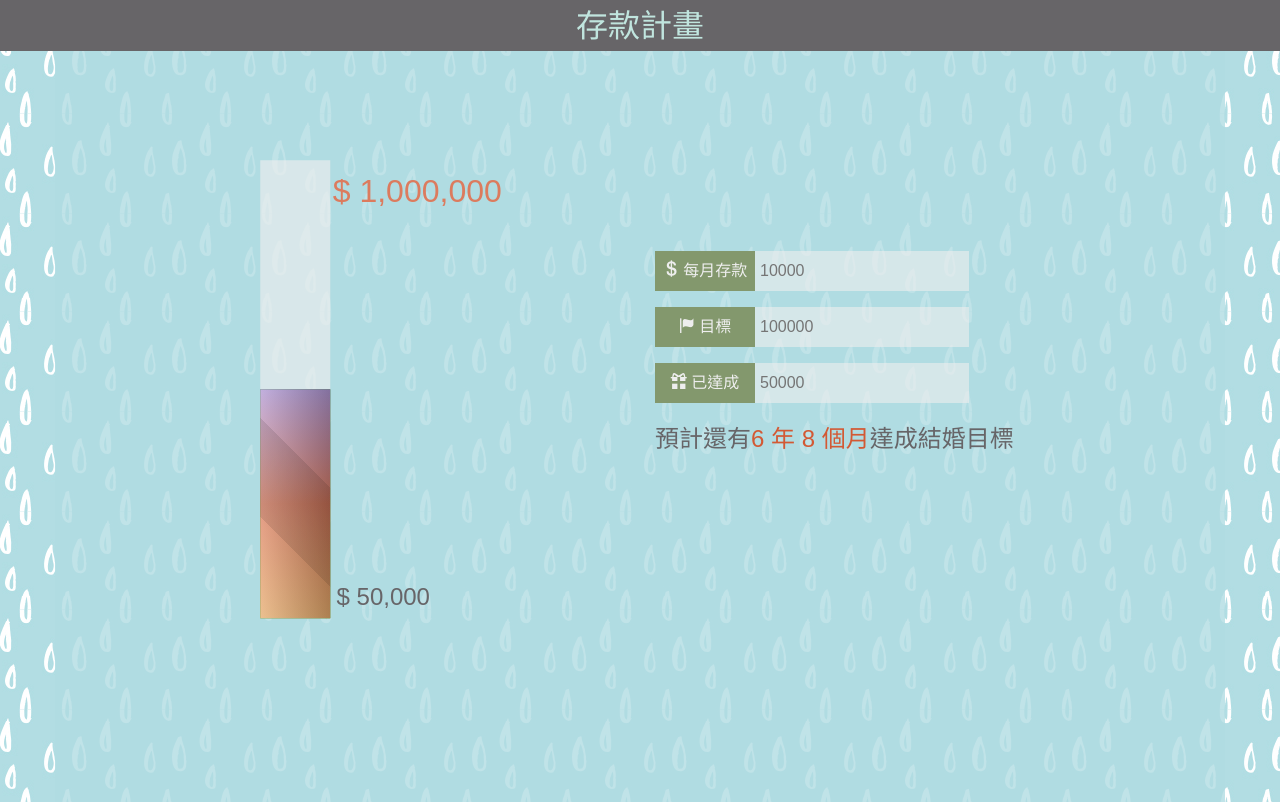
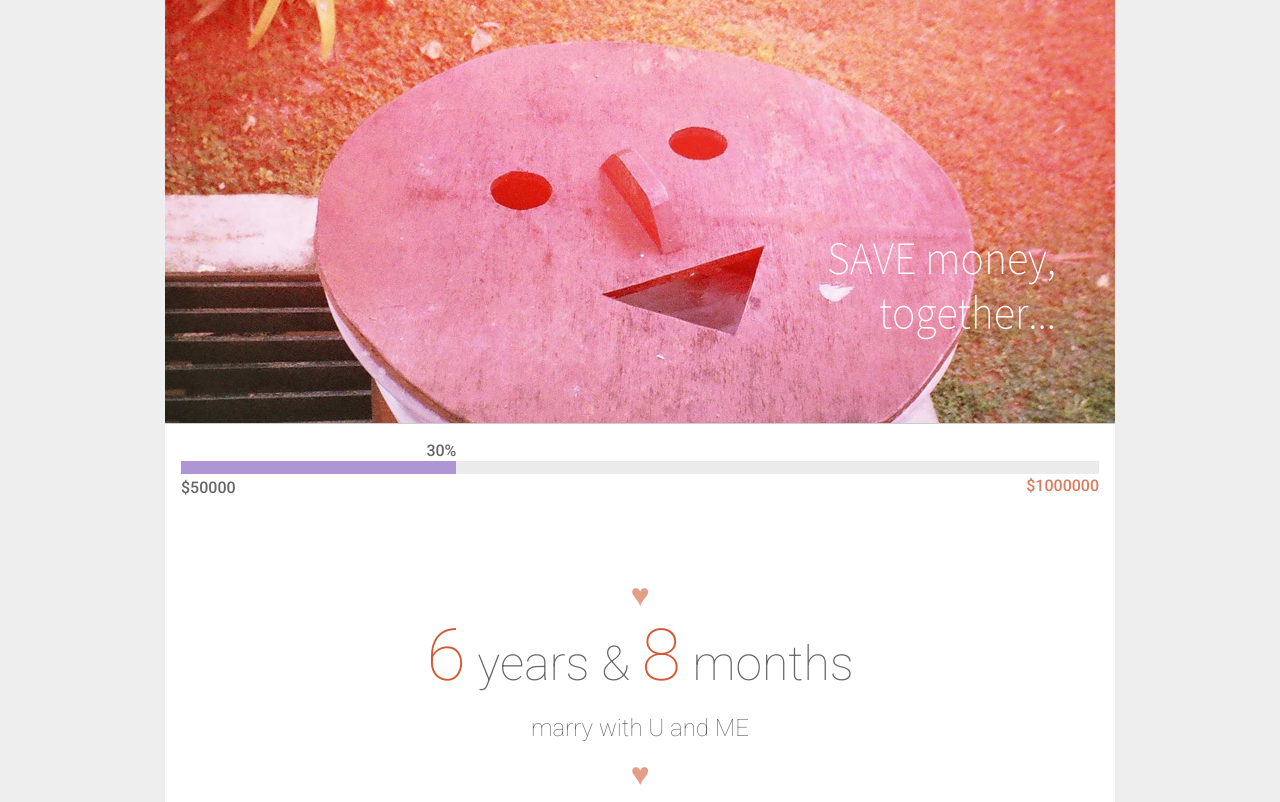
Before and after one commit to mArchiver/saving, a website: page demo/index.html in a window 1280 px wide. Shown: the top 802 px of the page. Drawn offline with Linux system fonts and the light colour scheme.

Commit message:
調整樣式

```diff
--- a/demo/index.html
+++ b/demo/index.html
@@ -7,16 +7,32 @@
 	<link rel="stylesheet" href="css/style.css">
 </head>
 <body>
-	<div class="title">
-		<h1>存款計畫</h1>
-	</div>
 	<div class="container">
 		<div class="row">
+			<div class="col-md-12">
+				<img src="img/banner.jpg" border="0" class="banner" />
+				<div class="row">
+					<div class="col-md-12">
+						<div class="final-goal">
+							<p style="width: 30%" data-value="30"></p>
+							<progress class="bar" max="100" value="30" data-current="50000" data-goal="1000000">
+							</progress>
+						</div>
+					</div>
+				</div>
+			</div>
+			<div class="col-md-12">
+				<div class="heart">♥</div>
+				<div class="final-day">
+					<span class="year">6</span> years & <span class="month">8</span> months
+				</div>
+				<p class="text-center">marry with U and ME</p>
+				<div class="heart margin-fix">♥</div>
+			</div>
+		</div>
+		<div class="row">
 			<div class="col-md-5">
-				<div class="target-bar">
-					<progress class="bar-1" max="100" value="50">
-					</progress>
-				</div>
+
 			</div>
 			<div class="col-md-5 col-md-offset-1">
 				<div class="text-side">
@@ -32,9 +48,6 @@
 						<h2><span class="glyphicon glyphicon-gift"></span> 已達成</h2>
 						<input type="text" placeholder="50000" />
 					</div>
-					<div class="box end">
-						預計還有<span class="final-day">6 年 8 個月</span>達成結婚目標
-					</div>
 				</div>
 			</div>
 		</div>
--- a/demo/sass/style.scss
+++ b/demo/sass/style.scss
@@ -2,25 +2,31 @@ $green     : #c0e5de;
 $blue      : #b1dde3;
 $black     : #676568;
 $red       : #dc7b5e;
+$purple    : #ae96d4;
 $darkgreen : #83986d;
-$barBColor : #eee;
+$barBColor : #e1e1e1;
 $barFColor : #e6ab6b;
 @import "compass";
 @import "compass/reset";
 @import "compass/css3";
+@import "http://fonts.googleapis.com/css?family=Roboto:500,100";
 
 body {
-	background: url("../img/bg.jpg") 50% 0% repeat;
+	background: #eee;
 	color: $black;
-	font-family: Ubuntu, arial, sans-serif;
+	font-family: 'Roboto', sans-serif;
 	font-size: 16px;
 	line-height: 1.5em;
-	overflow: hidden;
+}
+
+img {
+	max-width: 100%;
 }
 
 .container {
+	background: #fff;
+	padding: 0!important;
 	min-height: 1000px;
-	background: rgba($blue, .8);
 	@include pie-clearfix;
 }
 
@@ -31,6 +37,12 @@ input {
 	padding-left: 5px;
 }
 
+.banner {
+	display: inline-block;
+	border-bottom: 1px solid #ccc;
+	margin-bottom: .5em;
+}
+
 .title {
 	background: $black;
 	color: $green;
@@ -38,6 +50,14 @@ input {
 	font-size: 2em;
 	line-height: 100%;
 	padding: .3em 0;
+}
+
+.icon-marry {
+	display: inline-block;
+	width: 20%;
+	float: left;
+	@include border-radius(50%);
+	margin-right: .5em;
 }
 
 /*
@@ -54,53 +74,109 @@ progress, progress[role] {
   width: 100%;
 }
 
+/*
+ Goal
+ */
+
+.final-goal {
+	padding: 0 1em;
+	p {
+		position: relative;
+	}
+	p[data-value]::after {
+		content: attr(data-value) '%';
+		position: absolute;
+		right: 0;
+	}
+	progress {
+		height: 13px;
+		margin-top: 22px;
+	}
+	.bar::-webkit-progress-value {
+		background: $purple;
+		position: relative;
+		&::after {
+			content: '';
+			width: 0;
+			height: 0;
+			position: absolute;
+			border-top: 7px solid transparent;
+			border-bottom: 6px solid transparent;
+			border-left: 12px solid $purple;
+			right: -12px;
+			top: 0;
+		}
+		-webkit-animation: bar-fill 2s;
+	}
+	.bar::-moz-progress-bar {
+		background: $purple;
+		position: relative;
+		&::after {
+			content: '';
+			width: 0;
+			height: 0;
+			position: absolute;
+			border-top: 7px solid transparent;
+			border-bottom: 6px solid transparent;
+			border-left: 12px solid $purple;
+			right: -12px;
+			top: 0;
+		}
+		-moz-animation-name: bar-fill;
+		-moz-animation-duration: 2s;
+	}
+}
+
+.heart {
+	margin-top: 90px;
+	text-align: center;
+	color: lighten($red, 10%);
+	font-size: 2em;
+	line-height: 150%;
+	&.margin-fix {
+		margin-top: 10px;
+	}
+}
+
+.final-day {
+	font-size: 3em;
+	margin-top: 25px;
+	text-align: center;
+	font-weight: 100;
+	.year, .month {
+		color: darken($red, 10%);
+		font-size: 1.5em;
+	}
+}
+
+.text-center {
+	text-align: center;
+	font-weight: 100;
+	font-size: 1.5em;
+	margin-top: 40px;
+}
+
 progress[value]::-webkit-progress-bar {
   background-color: rgba($barBColor, .65);
-}
-
-.target-bar {
-	margin-top: 300px;
-	@include transform(rotate(-90deg));
-	.bar-1::-webkit-progress-value {
-		@include background-image(
-			linear-gradient(-45deg, transparent 33%, rgba(0, 0, 0, .1) 33%, rgba(0,0, 0, .1) 66%, transparent 66%),
-			linear-gradient(top, rgba(255, 255, 255, .25), rgba(0, 0, 0, .25)),
-			linear-gradient(left, #e6ab6b, #dc7b5e, #ae96d4)
-		);
-		-webkit-animation: bar-fill 2s;
-	}
-
-	.bar-1::-moz-progress-bar {
-		@include background-image(
-			linear-gradient(-45deg, transparent 33%, rgba(0, 0, 0, .1) 33%, rgba(0,0, 0, .1) 66%, transparent 66%),
-			linear-gradient(top, rgba(255, 255, 255, .25), rgba(0, 0, 0, .25)),
-			linear-gradient(left, #e6ab6b, #dc7b5e, #ae96d4)
-		);
-		-moz-animation-name: bar-fill;
-		-moz-animation-duration: 2s;
 }
 
 progress {
 	position: relative;
 	&::before, &::after {
 		position: absolute;
-			@include transform(rotate(90deg));
 	}
 	&::before {
-			content: "$ 50,000";
+		content: '$' attr(data-current);
 		bottom: 0;
-			margin: 0 0 -65px -25px;
-			font-size: 1.5em;
+		top: 15px;
 	}
 	&::after {
-			content: "$ 1,000,000";
+		content: '$' attr(data-goal);
 		color: $red;
 		right: 0;
-			margin: 75px -55px 0 0;
-			font-size: 2em;
 	}
 }
-}
+
 
 .text-side {
 	margin-top: 200px;
@@ -121,9 +197,6 @@ progress[value]::-webkit-progress-bar {
 .end {
 	margin-top: 1em;
 	font-size: 1.5em;
-	.final-day {
-		color: darken($red, 10%);
-	}
 }
 
 @-moz-keyframes bar-fill {
```
Also changed, not shown: demo/css/bootstrap.min.css, demo/css/style.css, demo/img/banner.jpg (added), demo/img/icon-marry.png (added). Lines whose indentation alone changed are shown as unchanged.
